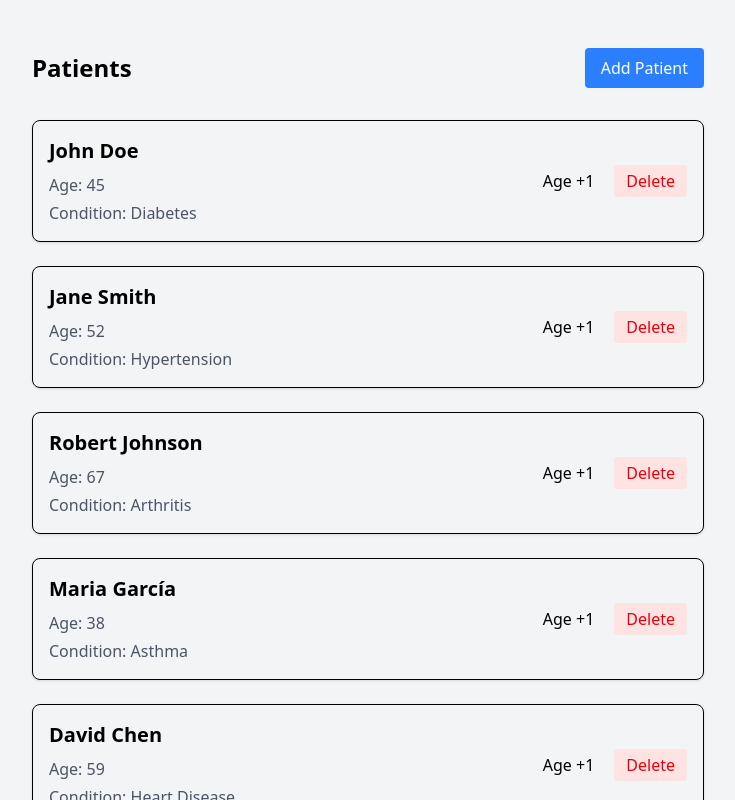
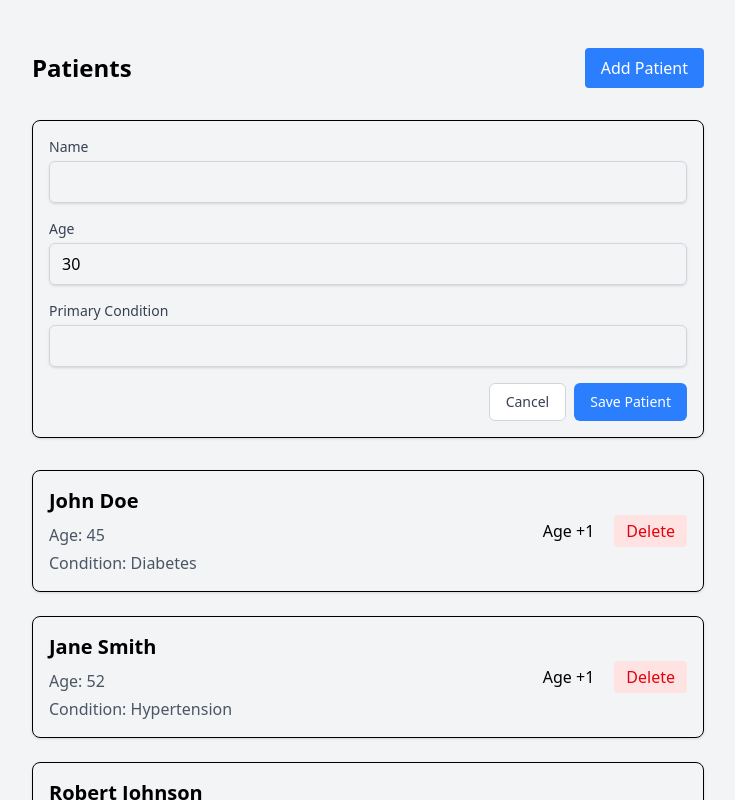
Before and after one commit to manumorante/track-patients, a React (Vite) app: page /patients in a window 1280 px wide. Both pictures are taken after a click on the button "Add Patient". Shown: the top 800 px of the page, without its empty margins (272-1007 px from the left). Built offline with nearby package versions, Linux system fonts and the light colour scheme.

Commit message:
feat: add PatientForm with react-hook-form

```diff
--- a/package.json
+++ b/package.json
@@ -16,6 +16,7 @@
     "npm": "^11.3.0",
     "react": "^19.1.0",
     "react-dom": "^19.1.0",
+    "react-hook-form": "^7.56.2",
     "react-router-dom": "^7.5.3",
     "tailwindcss": "^4.1.5",
     "zustand": "^5.0.4"
--- /dev/null
+++ b/src/components/PatientForm.tsx
@@ -0,0 +1,91 @@
+import { useForm } from 'react-hook-form'
+import type { Patient } from '@/types'
+
+type FormData = Omit<Patient, 'id'>
+
+interface Props {
+  onSubmit: (data: FormData) => void
+  onCancel?: () => void
+  defaultValues?: Partial<FormData>
+}
+
+export default function PatientForm({ onSubmit, onCancel, defaultValues }: Props) {
+  const {
+    register,
+    handleSubmit,
+    formState: { errors, isSubmitting },
+  } = useForm<FormData>({
+    defaultValues: defaultValues || {
+      name: '',
+      age: 30,
+      primaryCondition: '',
+    },
+  })
+
+  const onSubmitForm = (data: FormData) => {
+    onSubmit({
+      ...data,
+      age: Number(data.age),
+    })
+  }
+
+  return (
+    <form onSubmit={handleSubmit(onSubmitForm)} className="space-y-4">
+      <div>
+        <label className="block text-sm font-medium text-gray-700">Name</label>
+        <input
+          type="text"
+          {...register('name', { required: 'Name is required' })}
+          className="mt-1 block w-full rounded-md border border-gray-300 px-3 py-2 shadow-sm focus:border-blue-500 focus:ring-1 focus:ring-blue-500 focus:outline-none"
+        />
+        {errors.name && <p className="mt-1 text-sm text-red-600">{errors.name.message}</p>}
+      </div>
+
+      <div>
+        <label className="block text-sm font-medium text-gray-700">Age</label>
+        <input
+          type="number"
+          {...register('age', {
+            required: 'Age is required',
+            min: { value: 0, message: 'Age must be positive' },
+            max: { value: 120, message: 'Age must be less than 120' },
+            valueAsNumber: true,
+          })}
+          className="mt-1 block w-full rounded-md border border-gray-300 px-3 py-2 shadow-sm focus:border-blue-500 focus:ring-1 focus:ring-blue-500 focus:outline-none"
+        />
+        {errors.age && <p className="mt-1 text-sm text-red-600">{errors.age.message}</p>}
+      </div>
+
+      <div>
+        <label className="block text-sm font-medium text-gray-700">Primary Condition</label>
+        <input
+          type="text"
+          {...register('primaryCondition', {
+            required: 'Primary condition is required',
+          })}
+          className="mt-1 block w-full rounded-md border border-gray-300 px-3 py-2 shadow-sm focus:border-blue-500 focus:ring-1 focus:ring-blue-500 focus:outline-none"
+        />
+        {errors.primaryCondition && (
+          <p className="mt-1 text-sm text-red-600">{errors.primaryCondition.message}</p>
+        )}
+      </div>
+
+      <div className="flex justify-end gap-2">
+        {onCancel && (
+          <button
+            type="button"
+            onClick={onCancel}
+            className="rounded-md border border-gray-300 bg-white px-4 py-2 text-sm font-medium text-gray-700 hover:bg-gray-50 focus:ring-2 focus:ring-blue-500 focus:ring-offset-2 focus:outline-none">
+            Cancel
+          </button>
+        )}
+        <button
+          type="submit"
+          disabled={isSubmitting}
+          className="rounded-md bg-blue-500 px-4 py-2 text-sm font-medium text-white hover:bg-blue-600 focus:ring-2 focus:ring-blue-500 focus:ring-offset-2 focus:outline-none disabled:opacity-50">
+          {isSubmitting ? 'Saving...' : 'Save Patient'}
+        </button>
+      </div>
+    </form>
+  )
+}
--- a/src/components/index.ts
+++ b/src/components/index.ts
@@ -1,2 +1,3 @@
-export { default as Card } from './Card';
-export { default as Layout } from './Layout';
+export { default as Card } from './Card'
+export { default as Layout } from './Layout'
+export { default as PatientForm } from './PatientForm'
--- a/src/pages/PatientListPage.tsx
+++ b/src/pages/PatientListPage.tsx
@@ -1,23 +1,24 @@
+import { useState } from 'react'
 import { useCreatePatient, useDeletePatient, usePatients, useUpdatePatient } from '@/hooks'
+import { PatientForm } from '@/components'
+import type { Patient } from '@/types'
 
 export default function PatientListPage() {
+  const [isFormOpen, setIsFormOpen] = useState(false)
   const { data: patients, isLoading } = usePatients()
   const createPatient = useCreatePatient()
   const updatePatient = useUpdatePatient()
   const deletePatient = useDeletePatient()
 
-  const handleCreate = () => {
-    createPatient.mutate({
-      name: 'New Patient',
-      age: 30,
-      primaryCondition: 'Unknown',
-    })
+  const handleCreate = (data: Omit<Patient, 'id'>) => {
+    createPatient.mutate(data)
+    setIsFormOpen(false)
   }
 
   const handleUpdateAge = (id: string, currentAge: number) => {
     updatePatient.mutate({
       id,
-      patient: { age: currentAge + 1 },
+      patient: { age: Number(currentAge) + 1 },
     })
   }
 
@@ -28,11 +29,17 @@ export default function PatientListPage() {
       <div className="mb-8 flex items-center justify-between">
         <h1 className="text-2xl font-bold">Patients</h1>
         <button
-          onClick={handleCreate}
+          onClick={() => setIsFormOpen(true)}
           className="rounded bg-blue-500 px-4 py-2 text-white hover:bg-blue-600">
           Add Patient
         </button>
       </div>
+
+      {isFormOpen && (
+        <div className="mb-8 rounded-lg border p-4 shadow">
+          <PatientForm onSubmit={handleCreate} onCancel={() => setIsFormOpen(false)} />
+        </div>
+      )}
 
       <div className="space-y-6">
         {patients?.map((patient) => (
```
Also changed, not shown: 1 other file (tests, documents, lock files or other folders).
